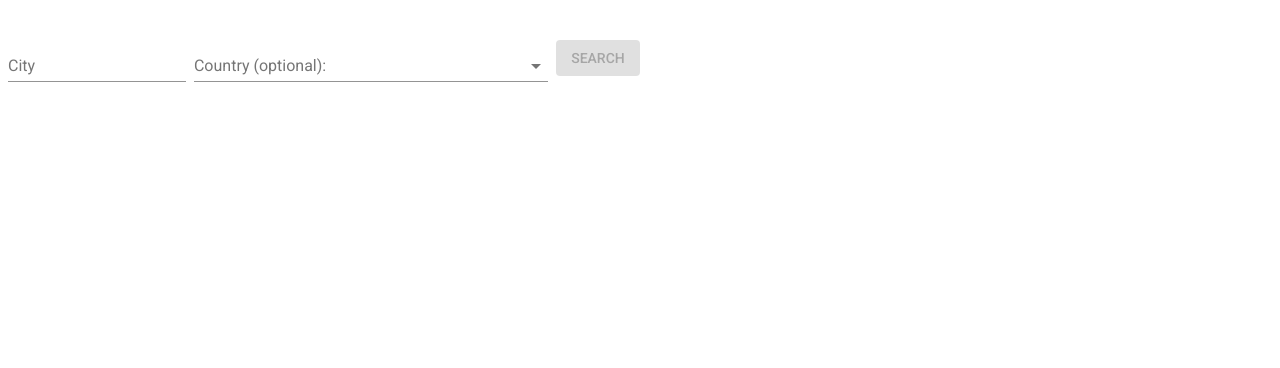
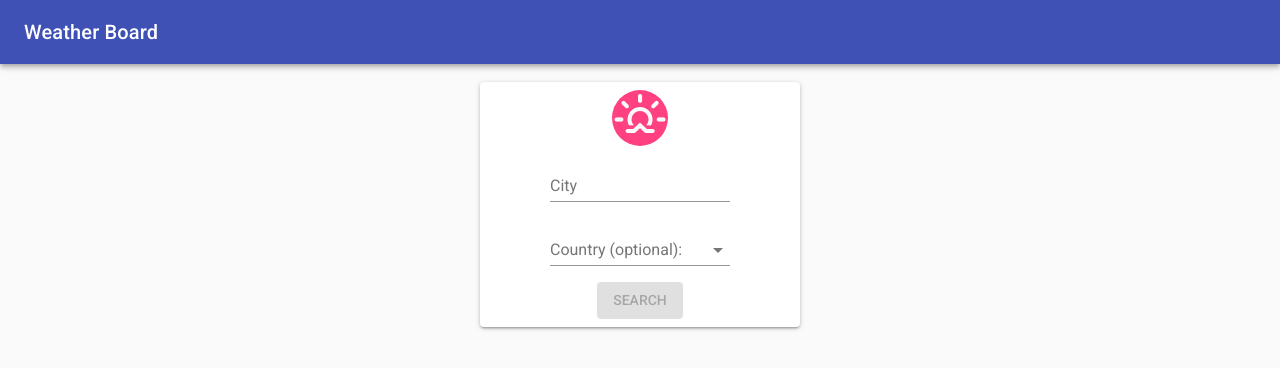
Before and after one commit to tygas/react-weather-hooks, a React (Create React App) app: page / in a window 1280 px wide. Shown: the top 368 px of the page. Built offline with nearby package versions, Linux system fonts and the light colour scheme.

Commit message:
Refactor, update styles

```diff
--- a/src/App.js
+++ b/src/App.js
@@ -1,4 +1,7 @@
 import React, { useState, useEffect } from "react";
+import AppBar from "@material-ui/core/AppBar";
+import Toolbar from "@material-ui/core/Toolbar";
+import Typography from "@material-ui/core/Typography";
 import Button from "@material-ui/core/Button";
 import CardActions from "@material-ui/core/CardActions";
 import axios from "axios";
@@ -99,24 +102,33 @@ const App = () => {
 
   return (
     <div>
+      <AppBar position="static" color="primary">
+        <Toolbar>
+          <Typography variant="h6" color="inherit">
+            Weather Board
+          </Typography>
+        </Toolbar>
+      </AppBar>
+
       <br />
 
       <SearchForm fetchWeather={fetchWeather} />
 
       {weather && (
-        <WeatherCard weather={weather}>
-          <CardActions>
-            {!cityIds.includes(weather.id) && (
+        <div style={{ width: "300px", margin: "0 auto" }}>
+          <WeatherCard weather={weather}>
+            <CardActions>
               <Button
                 size="small"
                 color="primary"
                 onClick={() => onSaveCity(weather.id)}
+                disabled={cityIds.includes(weather.id)}
               >
                 Save
               </Button>
-            )}
-          </CardActions>
-        </WeatherCard>
+            </CardActions>
+          </WeatherCard>
+        </div>
       )}
       {message && (
         <div>
--- a/src/components/SearchForm.js
+++ b/src/components/SearchForm.js
@@ -1,9 +1,11 @@
 import React, { useState } from "react";
+import Avatar from "@material-ui/core/Avatar";
 import Button from "@material-ui/core/Button";
 import TextField from "@material-ui/core/TextField";
 import FormControl from "@material-ui/core/FormControl";
 import InputLabel from "@material-ui/core/InputLabel";
 import Select from "@material-ui/core/Select";
+import Paper from "@material-ui/core/Paper";
 import { withStyles } from "@material-ui/core/styles";
 
 import countryCodes from "../data/countries";
@@ -20,7 +22,11 @@ const SearchForm = ({ classes, fetchWeather }) => {
 
   return (
     <form className={classes.form} onSubmit={e => onSearch(e)}>
-      <FormControl>
+      <Paper className={classes.paper}>
+        <Avatar className={classes.avatar}>
+          <i className={`wi wi-sunrise ${classes.w_icon}`} />
+        </Avatar>
+        <FormControl className={classes.formControl}>
           <TextField
             label="City"
             name="city"
@@ -32,7 +38,9 @@ const SearchForm = ({ classes, fetchWeather }) => {
         </FormControl>
 
         <FormControl className={classes.formControl}>
-        <InputLabel htmlFor="countries_select">Country (optional):</InputLabel>
+          <InputLabel htmlFor="countries_select">
+            Country (optional):
+          </InputLabel>
           <Select
             native
             value={countryCode}
@@ -55,24 +63,55 @@ const SearchForm = ({ classes, fetchWeather }) => {
           type="submit"
           variant="contained"
           color="primary"
+          className={classes.button}
           disabled={searchQuery.length < 1}
         >
           Search
         </Button>
+      </Paper>
     </form>
   );
 };
 
 const styles = theme => ({
   form: {
-    width: "50%",
     display: "flex",
+    justifyContent: "center"
+  },
+  paper: {
+    width: "80%",
+    display: "flex",
+    flexDirection: "column",
     alignItems: "center",
-    marginBottom: `${theme.spacing.unit * 2}px`
+    padding: `${theme.spacing.unit}px`,
+    marginBottom: `${theme.spacing.unit * 2}px`,
+    [theme.breakpoints.up("sm")]: {
+      width: "50%"
+    },
+    [theme.breakpoints.up("md")]: {
+      width: "30%"
+    },
+    [theme.breakpoints.up("lg")]: {
+      width: "25%"
+    },
+    [theme.breakpoints.up("xl")]: {
+      width: "20%"
+    }
+  },
+  avatar: {
+    backgroundColor: theme.palette.secondary.light,
+    width: "56px",
+    height: "56px"
+  },
+  w_icon: {
+    fontSize: "40px"
   },
   formControl: {
     margin: theme.spacing.unit,
-    minWidth: 120
+    width: 180
+  },
+  button: {
+    marginTop: `${theme.spacing.unit}px`
   }
 });
 
--- a/src/components/WeatherCard.js
+++ b/src/components/WeatherCard.js
@@ -27,12 +27,12 @@ const WeatherCard = ({ weather, classes, children }) => {
 };
 
 const styles = theme => ({
-  weatherCard: {
-    width: "250px"
-  },
   w_icon: {
+    display: "flex",
+    justifyContent: "center",
+    color: theme.palette.primary.light,
     fontSize: "72px",
-    marginBottom: `${theme.spacing.unit * 2}px`
+    margin: `${theme.spacing.unit * 4}px`
   }
 });
 
--- a/src/components/WeatherGrid.js
+++ b/src/components/WeatherGrid.js
@@ -2,15 +2,21 @@ import React from "react";
 import Grid from "@material-ui/core/Grid";
 import CardActions from "@material-ui/core/CardActions";
 import Button from "@material-ui/core/Button";
+import { withStyles } from "@material-ui/core/styles";
 
 import WeatherCard from "./WeatherCard";
 
-const WeatherGrid = ({ citiesData, removeCity }) => {
+const WeatherGrid = ({ citiesData, removeCity, classes }) => {
   return (
-    <Grid container spacing={16}>
+    <Grid
+      container
+      justify="space-evenly"
+      spacing={16}
+      className={classes.grid}
+    >
       {citiesData &&
         citiesData.map(weather => (
-          <Grid key={weather.id} item>
+          <Grid xs={12} sm={6} md={4} lg={3} xl={2} key={weather.id} item>
             <WeatherCard weather={weather}>
               <CardActions>
                 <Button size="small" onClick={() => removeCity(weather.id)}>
@@ -25,4 +31,10 @@ const WeatherGrid = ({ citiesData, removeCity }) => {
   );
 };
 
-export default WeatherGrid;
+const styles = theme => ({
+  grid: {
+    padding: `${theme.spacing.unit}px`
+  }
+});
+
+export default withStyles(styles)(WeatherGrid);
--- a/src/index.js
+++ b/src/index.js
@@ -1,5 +1,12 @@
 import React from "react";
 import ReactDOM from "react-dom";
+import CssBaseline from "@material-ui/core/CssBaseline";
+
 import App from "./App";
 
-ReactDOM.render(<App />, document.querySelector("#root"));
+ReactDOM.render(
+  <CssBaseline>
+    <App />
+  </CssBaseline>,
+  document.querySelector("#root")
+);
```
Lines whose indentation alone changed are shown as unchanged.
